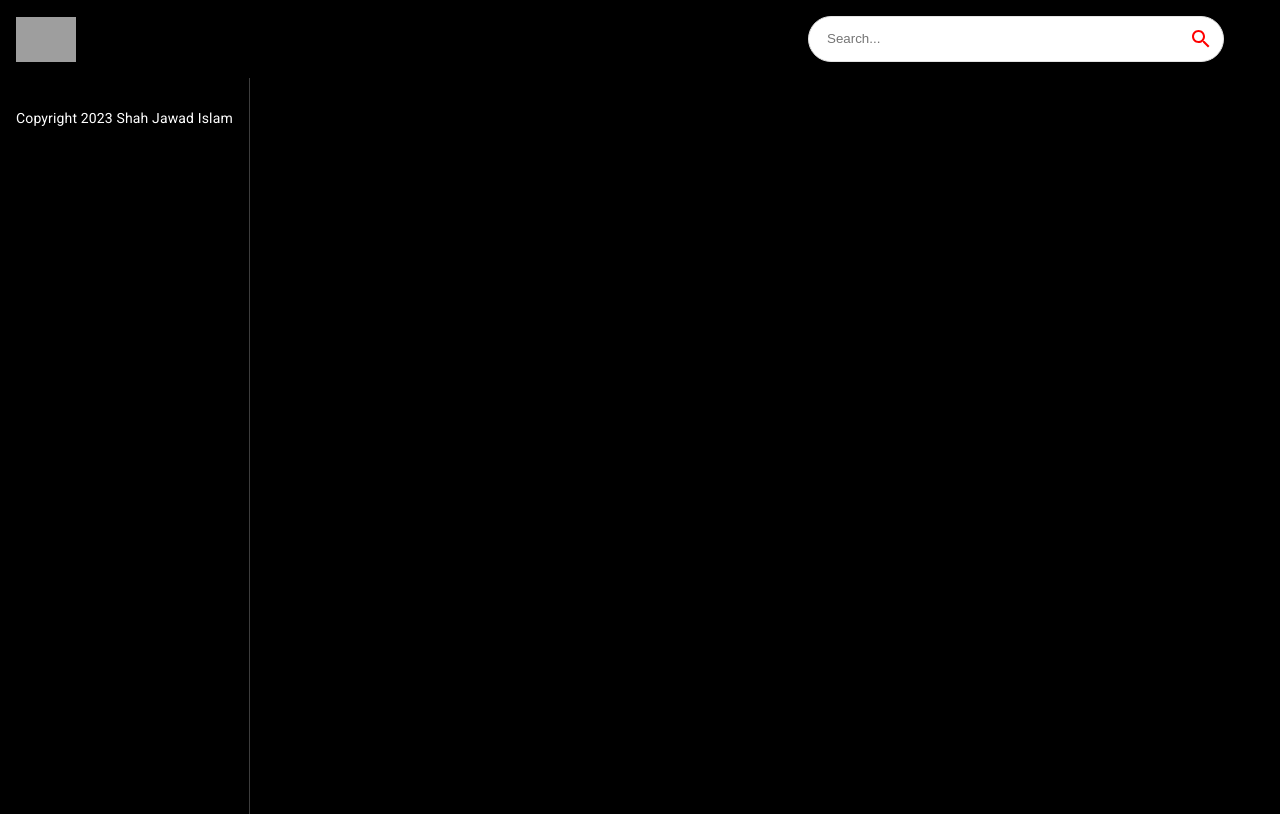
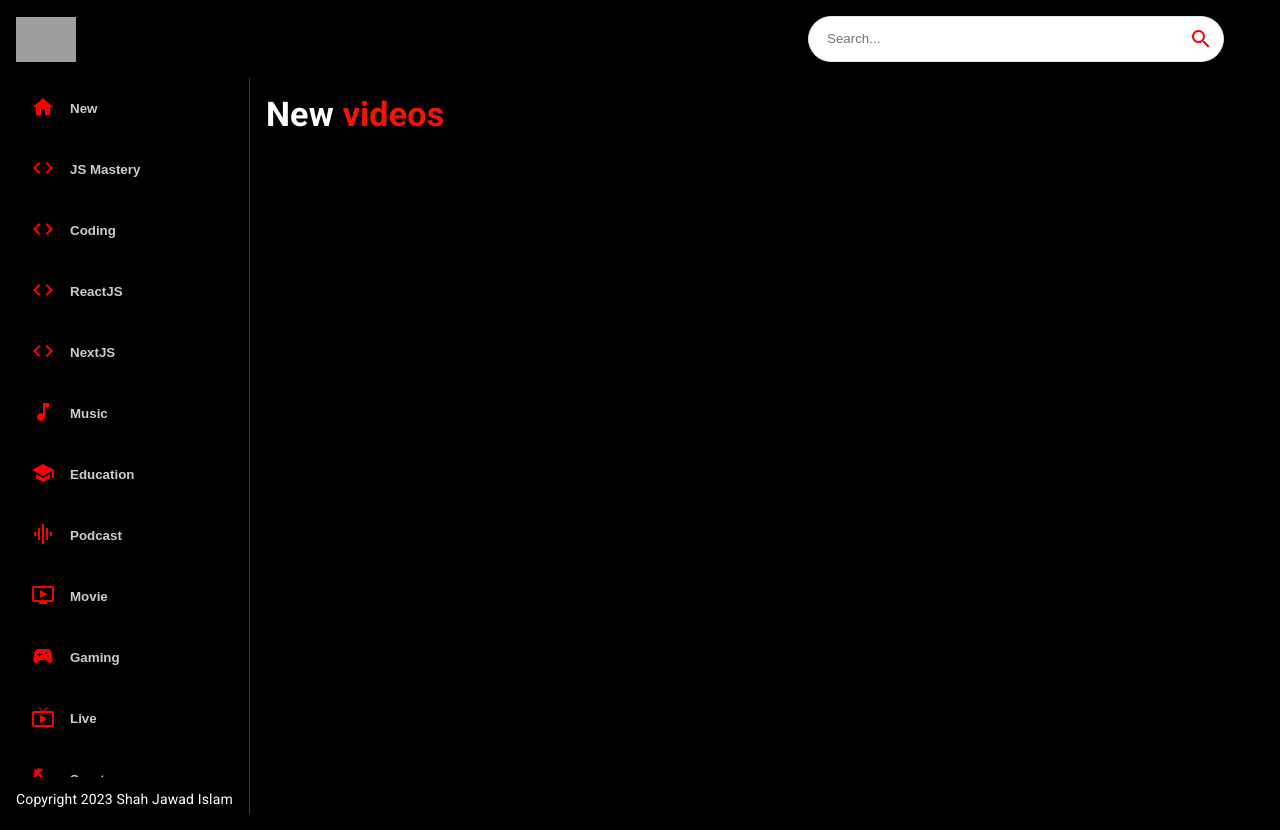
Before and after one commit to jwd222/youtube-clone, a React (Create React App) app: page / in a window 1280 px wide. Built offline with nearby package versions, Linux system fonts and the light colour scheme; no server answers; grey boxes are pictures that could not be loaded.

Commit message:
API used and videos on the way

```diff
--- a/src/components/Feed.jsx
+++ b/src/components/Feed.jsx
@@ -1,8 +1,20 @@
 import React from 'react'
 import { useState, useEffect} from 'react';
 import { Box, Stack, Typography } from '@mui/material';
+import { Sidebar, Videos} from './';
+
+import { fetchFromAPI } from '../utils/fetchFromAPI';
 
 const Feed = () => {
+
+  const [selectedCategory, setSelectedCategory ] = useState('New');
+  const [videos, setVideos] = useState([]);
+
+  useEffect(() => {
+    fetchFromAPI(`search?part&snipppet=&q={selectedCategory}`)
+    .then((data) => setVideos(data.items))
+  }, [selectedCategory]);
+
   return (
     <Stack sx={{
       flexDirection: { sx: "column", md: "row"}
@@ -12,7 +24,10 @@ const Feed = () => {
         borderRight: '1px solid #3d3d3d',
         px: {sx: 0, md: 2}
       }}>
-        Sidebar
+        <Sidebar
+          selectedCategory = {selectedCategory}
+          setSelectedCategory = {setSelectedCategory}
+        />
 
         <Typography
           className='copyright'
@@ -23,6 +38,23 @@ const Feed = () => {
         </Typography>
       </Box>
 
+      <Box p={2} sx={{ overflowY: 'auto',
+        height: '90vh', flex: 2}}>
+        <Typography variant='h4'
+        fontWeight='bold' marginBottom={2} sx={{
+          color:'white'
+        }}
+        >
+          {selectedCategory}  <span style={{
+            color: "#F31503"
+          }}>
+            videos
+          </span>
+        </Typography>
+
+        <Videos videos={videos}/>
+      </Box>
+
     </Stack>
   )
 }
--- /dev/null
+++ b/src/components/Sidebar.jsx
@@ -0,0 +1,43 @@
+import React from 'react'
+
+import { Stack } from '@mui/material';
+
+import { categories } from '../utils/constants.';
+
+const Sidebar = ({ selecetedCategory, setSelectedCategory }) => (
+    <Stack
+    direction={'column'}
+    sx={{
+        overflow: "auto",
+        height: { sx: 'auto', md: '95%',
+        flexDirection: {md: 'column'}}
+    }}
+    >
+        {categories.map((category) => (
+            <button
+                className='category-btn'
+                onClick={() => setSelectedCategory(category.name)}
+                style={{
+                    background: category.name === selecetedCategory && '#FC1503',
+                    color: 'white',
+                }}
+                key={category.name}
+            >
+                <span style={{
+                    color: category.name === selecetedCategory ? 'white': 'red', marginRight: '15px'
+                }}
+                >
+                    {category.icon}
+                </span>
+                <span style={{
+                    opacity: category.name === selecetedCategory ? '1' : '0.8'
+                }}
+                >
+                    {category.name}
+                </span>
+            </button>
+        ))}
+    </Stack>
+  )
+
+export default Sidebar
--- /dev/null
+++ b/src/components/Videos.jsx
@@ -0,0 +1,9 @@
+import React from 'react'
+
+const Videos = () => {
+  return (
+    <div>Videos</div>
+  )
+}
+
+export default Videos
--- a/src/components/index.js
+++ b/src/components/index.js
@@ -4,3 +4,5 @@ export  {default as ChannelDetail} from './ChannelDetail';
 export  {default as SearchFeed} from './SearchFeed';
 export  {default as VideoDetail} from './VideoDetail';
 export  {default as SearchBar} from './SearchBar';
+export  {default as Sidebar} from './Sidebar';
+export  {default as Videos} from './Videos';
--- /dev/null
+++ b/src/utils/fetchFromAPI.js
@@ -0,0 +1,21 @@
+import axios from "axios";
+
+const BASE_URL = 'https://youtube-v31.p.rapidapi.com';
+
+const options = {
+  url: BASE_URL,
+  params: {
+    maxResults: '50'
+  },
+  headers: {
+    'X-RapidAPI-Key': process.env.REACT_APP_RAPID_API_KEY,
+    'X-RapidAPI-Host': 'youtube-v31.p.rapidapi.com'
+  }
+};
+
+export const fetchFromAPI = async(url) => {
+  const { data } = await axios.get(`${BASE_URL}/${url}`,
+  options);
+
+  return data;
+}
```
Also changed, not shown: 1 other file (tests, documents, lock files or other folders).
